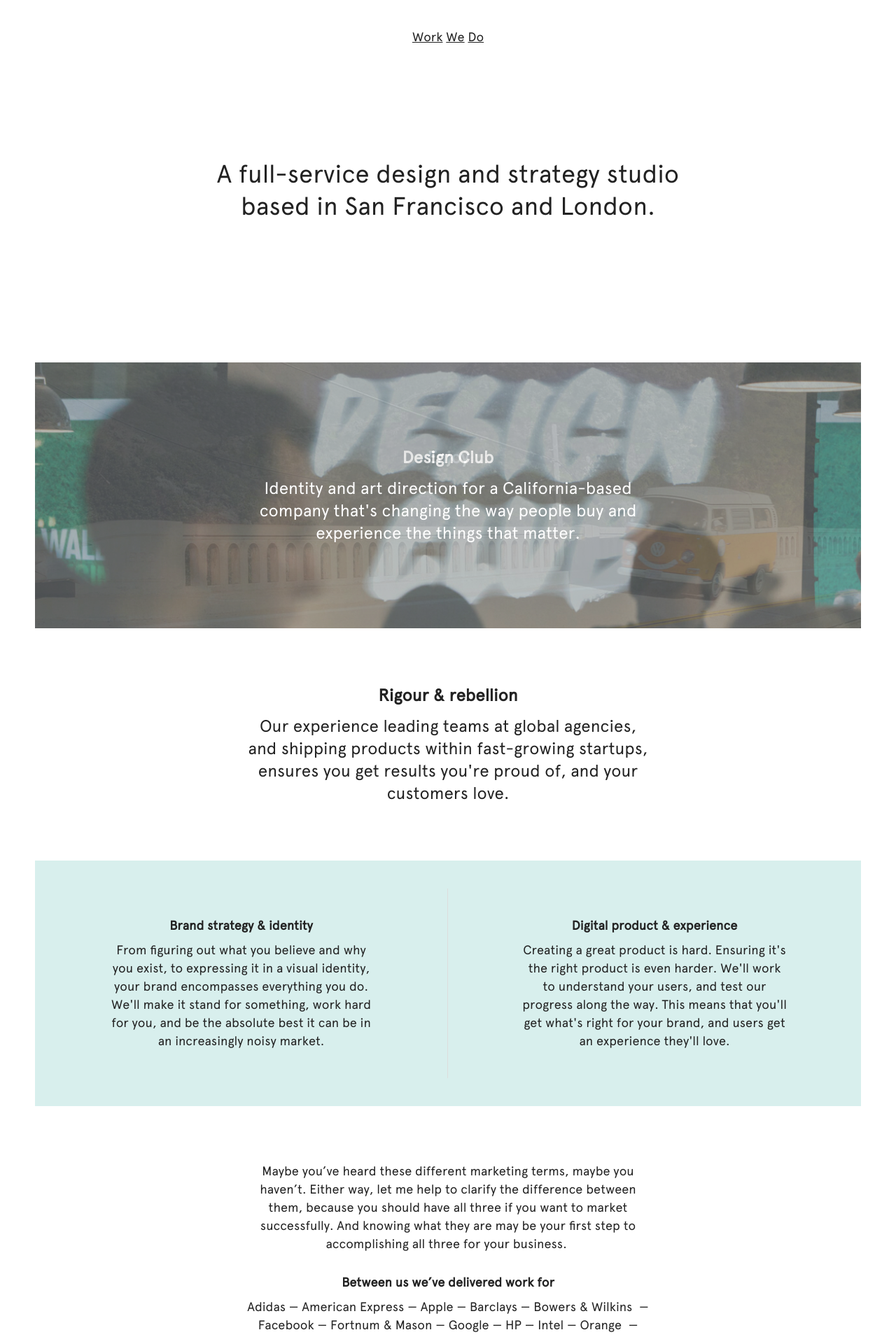
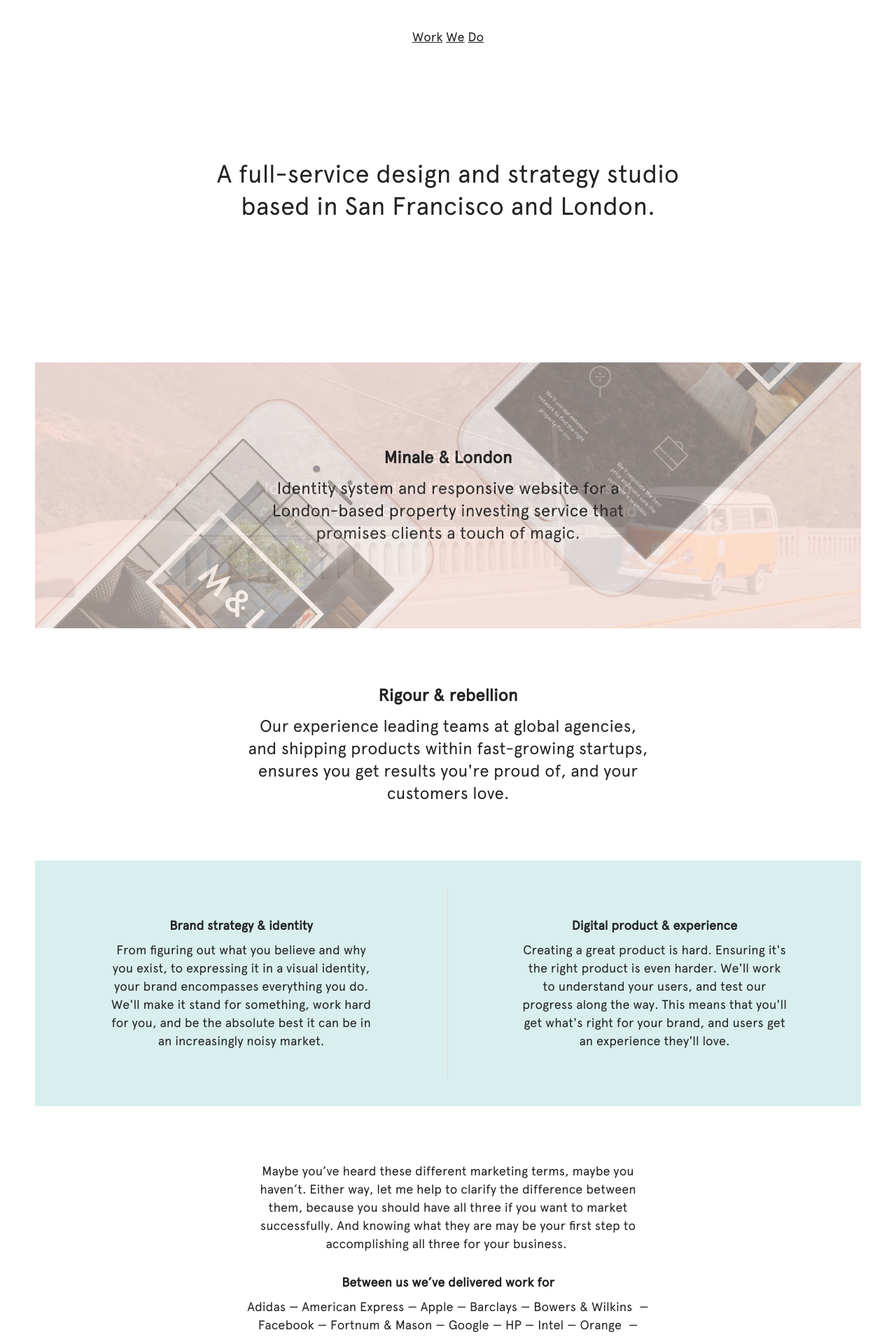
Before and after one commit to anothertompetty/work-we-do-site, a Jekyll site: the page built from index.html, in a window 1280 px wide. Shown: the top 1911 px of the page at 70% size. Built offline with Jekyll 4.4.1, drawn with Linux system fonts in a browser that asks for light colours.

Commit message:
ml image update

```diff
--- a/_sass/_big-image.scss
+++ b/_sass/_big-image.scss
@@ -15,8 +15,8 @@
 .big-image--minale {
   background: url('../img/work/minale-and-london.jpg') top center no-repeat;
   background-size: cover;
-  background-color: #F7F9D7;
-  color: white;
+  background-color: #FCE7E2;
+  color: #222222;
 }
 
 .big-image--design-club {
--- a/index.html
+++ b/index.html
@@ -15,19 +15,19 @@
       </p>
     </div>
   </div>
+  <div id="work" class="big-image big-image--minale u-padding-Hl u-margin-Txl">
+    <div class="big-image__inner u-center u-text-center">
+      <p class="u-text-large u-text-heavy">Minale & London</p>
+      <p class="u-text-large u-margin-An">
+        Identity system and responsive website for a London-based property investing service that promises clients a touch of magic.
+      </p>
+    </div>
+  </div>
   <div id="work" class="big-image big-image--design-club u-padding-Hl u-margin-Txl">
     <div class="big-image__inner u-center u-text-center">
       <p class="u-text-large u-text-heavy">Design Club</p>
       <p class="u-text-large u-margin-An">
         Identity and art direction for a California-based company that's changing the way people buy and experience the things that matter.
-      </p>
-    </div>
-  </div>
-  <div id="work" class="big-image big-image--minale u-padding-Hl u-margin-Txl">
-    <div class="big-image__inner u-center u-text-center">
-      <p class="u-text-large u-text-heavy">Minale & London</p>
-      <p class="u-text-large u-margin-An">
-        Identity system and responsive website for a London-based property investing service that promises clients a touch of magic.
       </p>
     </div>
   </div>
```
Also changed, not shown: img/work/minale-and-london.jpg.
